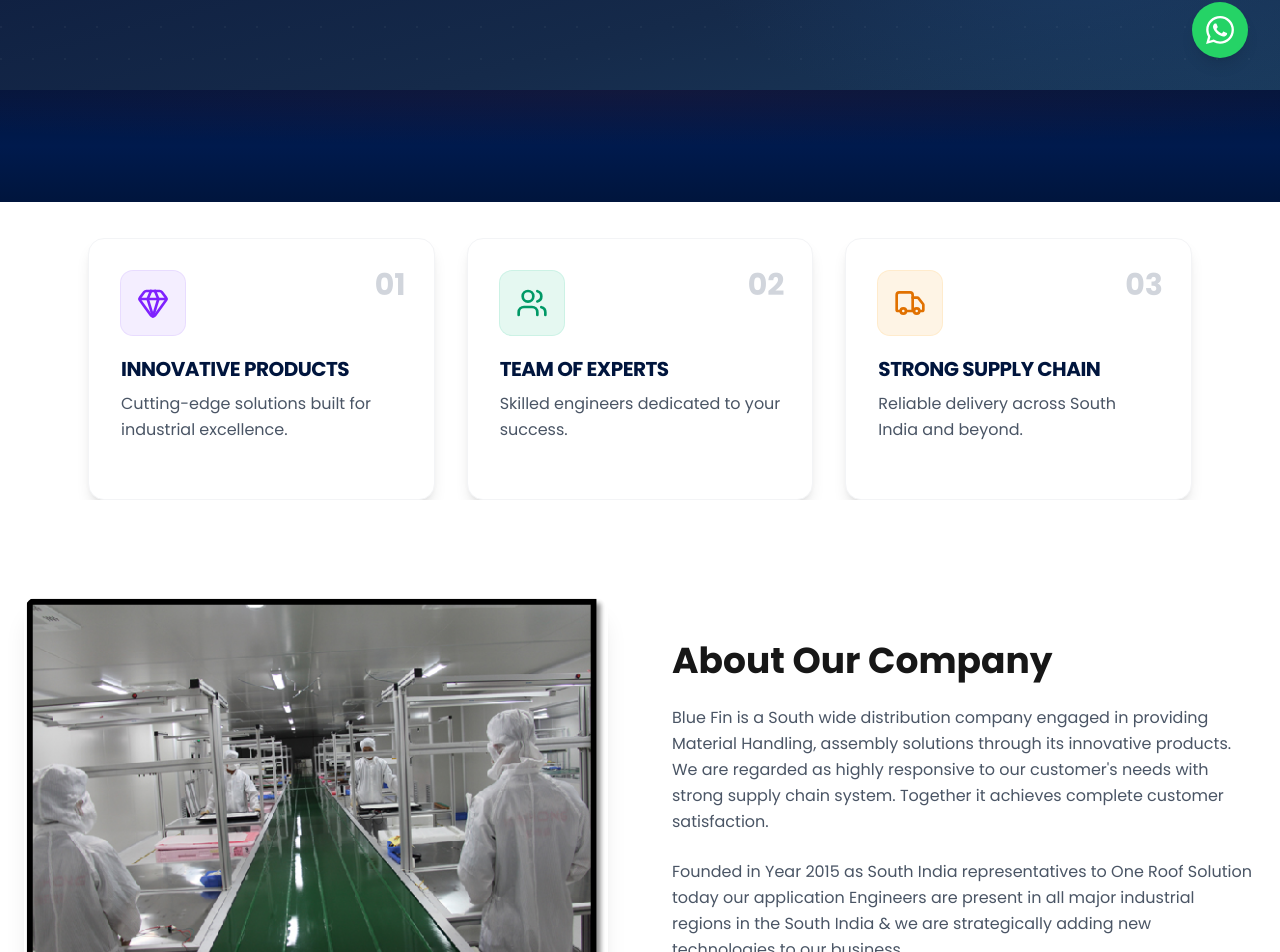
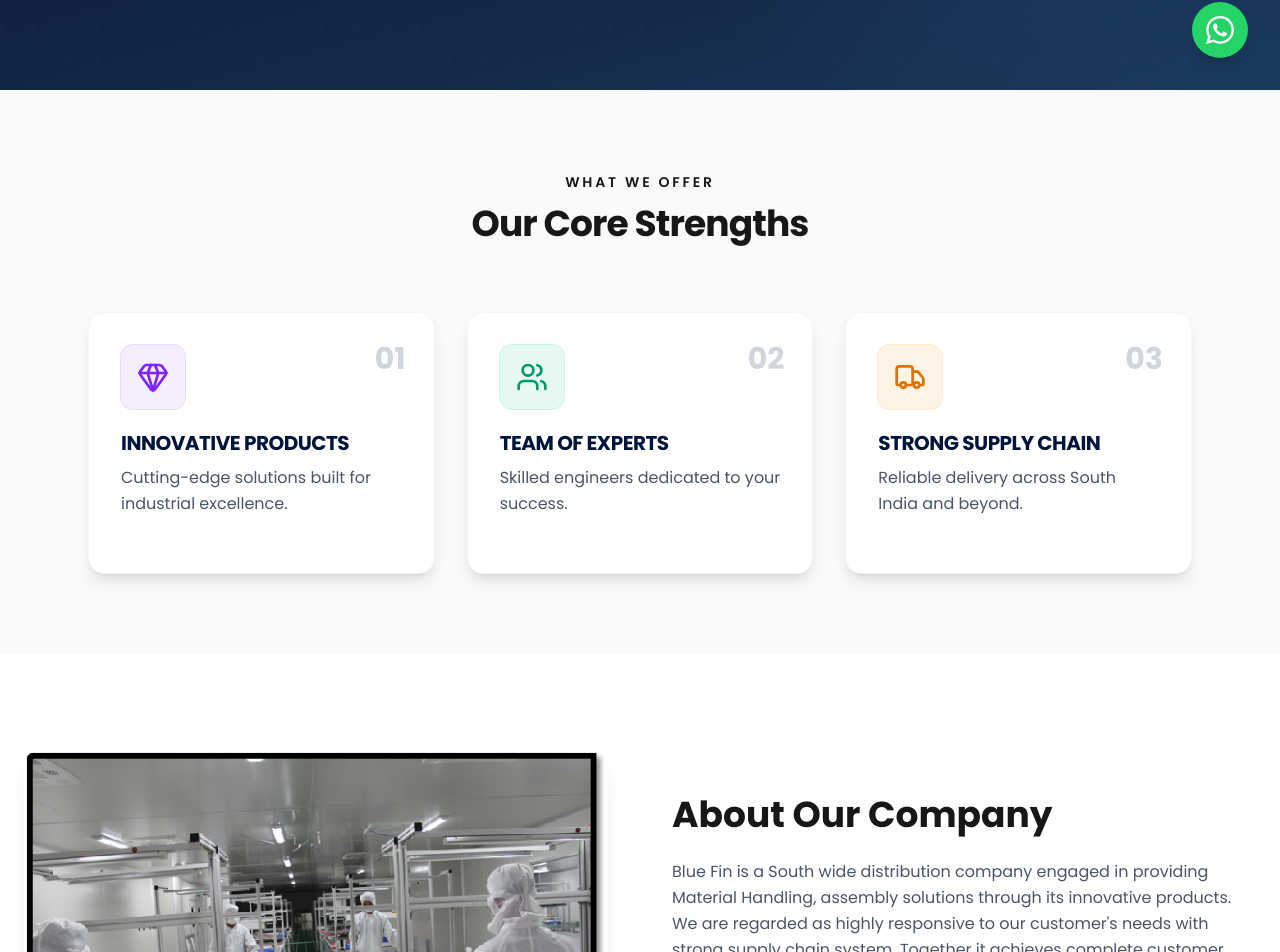
Before and after one commit to rajeshmine/blue-fin-enterprise, a Next.js app: page / in a window 1280 px wide. Shown: the part 710-1662 px from the top of the page. Built offline with nearby package versions, Linux system fonts and the light colour scheme.

Commit message:
design fixes

```diff
--- a/src/app/globals.css
+++ b/src/app/globals.css
@@ -23,6 +23,8 @@
 html {
   -webkit-text-size-adjust: 100%;
   -webkit-tap-highlight-color: transparent;
+  overflow-x: hidden;
+  width: 100%;
 }
 
 body {
@@ -32,4 +34,5 @@ body {
   /* Safe area for notched devices */
   padding-left: env(safe-area-inset-left);
   padding-right: env(safe-area-inset-right);
+  overflow-x: hidden;
 }
--- a/src/app/layout.tsx
+++ b/src/app/layout.tsx
@@ -29,7 +29,7 @@ export default function RootLayout({
 }) {
   return (
     <html lang="en" className={poppins.variable} suppressHydrationWarning>
-      <body className="font-sans bg-gray-50 dark:bg-gray-900 text-gray-900 dark:text-gray-100 transition-colors duration-200 overflow-x-hidden min-h-screen">
+      <body className="font-sans bg-gray-50 dark:bg-gray-900 text-gray-900 dark:text-gray-100 transition-colors duration-200 overflow-x-hidden min-h-screen w-full">
         <ThemeScript />
         <SmoothScroll />
         <Navbar />
--- a/src/app/page.tsx
+++ b/src/app/page.tsx
@@ -9,7 +9,7 @@ import Contact from "@/components/contact";
 
 export default function Home() {
   return (
-    <>
+    <main className="overflow-x-hidden min-w-0">
       <Hero />
       <Features />
       <About />
@@ -18,6 +18,6 @@ export default function Home() {
       <ClientsCarousel />
       <CTA />
       <Contact />
-    </>
+    </main>
   );
 }
--- a/src/components/About.tsx
+++ b/src/components/About.tsx
@@ -5,8 +5,8 @@ import { ABOUT } from "@/lib/content";
 
 export default function About() {
   return (
-    <section id="about" className="py-16 sm:py-20 md:py-24 bg-white dark:bg-gray-900">
-      <div className="max-w-7xl mx-auto grid md:grid-cols-2 gap-8 sm:gap-12 md:gap-16 items-center px-4 sm:px-6">
+    <section id="about" className="py-16 sm:py-20 md:py-24 bg-white dark:bg-gray-900 overflow-x-hidden">
+      <div className="max-w-7xl mx-auto grid md:grid-cols-2 gap-8 sm:gap-12 md:gap-16 items-center px-4 sm:px-6 min-w-0">
 
         <motion.img
           src={ABOUT.image.src}
--- a/src/components/CTA.tsx
+++ b/src/components/CTA.tsx
@@ -11,7 +11,7 @@ export default function CTA() {
   );
 
   return (
-    <section className="py-16 sm:py-20 md:py-24 bg-gray-50 dark:bg-gray-800 text-center px-4 sm:px-6">
+    <section className="py-16 sm:py-20 md:py-24 bg-gray-50 dark:bg-gray-800 text-center px-4 sm:px-6 overflow-x-hidden">
       <h2 className="text-2xl sm:text-3xl md:text-4xl font-bold mb-6 sm:mb-8 text-primary dark:text-gray-100">
         {CTA_CONTENT.title}
       </h2>
--- a/src/components/ClientsCarousel.tsx
+++ b/src/components/ClientsCarousel.tsx
@@ -22,6 +22,7 @@ export default function ClientsCarousel() {
           </div>
         </div>
       </div>
+      <div className="overflow-hidden w-full">
       <Swiper
         modules={[Autoplay, Pagination]}
         slidesPerView={2}
@@ -42,6 +43,7 @@ export default function ClientsCarousel() {
           </SwiperSlide>
         ))}
       </Swiper>
+      </div>
     </section>
   );
 }
--- a/src/components/Features.tsx
+++ b/src/components/Features.tsx
@@ -25,28 +25,24 @@ const item = {
 
 const Features = () => {
   return (
-    <section className="relative overflow-hidden">
-      {/* Dark header band with gradient */}
-      <div className="relative bg-gradient-to-b from-[#00153D] via-[#001a4d] to-[#00153D] dark:from-primary dark:via-primary/95 dark:to-primary h-20 sm:h-24 md:h-28 w-full">
-        <div className="absolute inset-0 bg-[radial-gradient(ellipse_80%_50%_at_50%_0%,rgba(229,57,53,0.08),transparent)]" />
-        <div className="absolute bottom-0 left-0 right-0 h-px bg-gradient-to-r from-transparent via-accent/40 to-transparent" />
-      </div>
-
-      {/* Content */}
-      <div className="max-w-6xl mx-auto px-4 sm:px-6 -mt-10 sm:-mt-12 md:-mt-14">
-        {/* Section label - sits over dark header */}
+    <section className="relative py-14 sm:py-16 md:py-20 bg-gray-50 dark:bg-gray-900/50 overflow-x-hidden">
+      <div className="max-w-6xl mx-auto px-4 sm:px-6 min-w-0">
+        {/* Section header */}
         <motion.div
           initial={{ opacity: 0, y: 10 }}
           whileInView={{ opacity: 1, y: 0 }}
-          viewport={{ once: true }}
-          className="text-center mb-6 sm:mb-8 text-white"
+          viewport={{ once: true, amount: 0.1 }}
+          className="text-center mb-8 sm:mb-10 md:mb-12"
         >
-          <span className="text-xs font-semibold uppercase tracking-[0.2em] text-accent">
+          <span className="inline-block text-xs sm:text-sm font-semibold text-accent uppercase tracking-[0.15em] sm:tracking-[0.2em] mb-2 sm:mb-3">
             {FEATURES.eyebrow}
           </span>
-          <h2 className="text-xl sm:text-2xl font-bold mt-1">
+          <h2 className="text-2xl sm:text-3xl md:text-4xl font-bold text-primary dark:text-gray-100 tracking-tight">
             {FEATURES.title}
           </h2>
+          <div className="flex justify-center mt-4">
+            <div className="h-1 w-16 bg-accent rounded-full" />
+          </div>
         </motion.div>
 
         {/* Cards */}
--- a/src/components/Products.tsx
+++ b/src/components/Products.tsx
@@ -5,8 +5,8 @@ import { PRODUCTS } from "@/lib/content";
 
 export default function Products() {
   return (
-    <section id="products" className="py-14 sm:py-16 md:py-20 bg-white dark:bg-gray-900">
-      <div className="max-w-7xl mx-auto px-4 sm:px-6">
+    <section id="products" className="py-14 sm:py-16 md:py-20 bg-white dark:bg-gray-900 overflow-x-hidden">
+      <div className="max-w-7xl mx-auto px-4 sm:px-6 min-w-0">
         <h2 className="text-2xl sm:text-3xl font-bold text-center mb-8 sm:mb-12 text-primary dark:text-gray-100">
           {PRODUCTS.title}
         </h2>
@@ -18,7 +18,7 @@ export default function Products() {
               whileHover={{ scale: 1.05 }}
               className="shadow-premium dark:shadow-gray-950/50 p-4 sm:p-6 rounded-xl bg-white dark:bg-gray-800 dark:border dark:border-gray-700"
             >
-              <img src={`${PRODUCTS.imagesBasePath}/${img}`} alt="" className="rounded-lg" />
+              <img src={`${PRODUCTS.imagesBasePath}/${img}`} alt="" className="rounded-lg w-full max-w-full h-auto object-contain" />
             </motion.div>
           ))}
         </div>
--- a/src/components/WhyChoose.tsx
+++ b/src/components/WhyChoose.tsx
@@ -13,8 +13,8 @@ const ICON_STYLES = [
 
 export default function WhyChoose() {
   return (
-    <section className="py-16 sm:py-20 md:py-24 bg-[#1e2a5e] dark:bg-primary/90 text-white text-center">
-      <div className="max-w-7xl mx-auto px-4 sm:px-6">
+    <section className="py-16 sm:py-20 md:py-24 bg-[#1e2a5e] dark:bg-primary/90 text-white text-center overflow-x-hidden">
+      <div className="max-w-7xl mx-auto px-4 sm:px-6 min-w-0">
         <h2 className="text-2xl sm:text-3xl md:text-4xl font-bold text-center mb-10 sm:mb-14 md:mb-16">
           {WHY_CHOOSE_US.title}
         </h2>
--- a/src/components/contact.tsx
+++ b/src/components/contact.tsx
@@ -5,8 +5,8 @@ import { CONTACT } from "@/lib/content";
 
 const Contact = () => {
   return (
-    <footer className="bg-white dark:bg-gray-900 pt-12 sm:pt-16 font-sans overflow-hidden">
-      <div className="max-w-7xl mx-auto px-4 sm:px-6 pb-10 sm:pb-12 grid grid-cols-1 md:grid-cols-3 gap-8 sm:gap-10 md:gap-12">
+    <footer className="bg-white dark:bg-gray-900 pt-12 sm:pt-16 font-sans overflow-x-hidden">
+      <div className="max-w-7xl mx-auto px-4 sm:px-6 pb-10 sm:pb-12 grid grid-cols-1 md:grid-cols-3 gap-8 sm:gap-10 md:gap-12 min-w-0">
 
         {/* Column 1: Brand & Socials */}
         <div className="flex flex-col items-center text-center">
@@ -73,8 +73,8 @@ const Contact = () => {
         <div className="text-[#2D3675] dark:text-gray-300">
           <h3 className="font-bold text-lg sm:text-xl mb-4 sm:mb-6">{CONTACT.getDirections}</h3>
 
-          <div className="w-full min-h-[200px] sm:min-h-[250px] bg-gray-50 dark:bg-gray-800 border border-gray-300 dark:border-gray-600 rounded overflow-hidden">
-            <iframe src={CONTACT.mapEmbedUrl} width="100%" height="250" style={{ border: 0, minHeight: "200px" }} allowFullScreen loading="lazy" referrerPolicy="no-referrer-when-downgrade" title={`${CONTACT.companyName} Location Map`}></iframe>
+          <div className="w-full min-w-0 min-h-[200px] sm:min-h-[250px] bg-gray-50 dark:bg-gray-800 border border-gray-300 dark:border-gray-600 rounded overflow-hidden">
+            <iframe src={CONTACT.mapEmbedUrl} width="100%" height="250" style={{ border: 0, minHeight: "200px", maxWidth: "100%" }} allowFullScreen loading="lazy" referrerPolicy="no-referrer-when-downgrade" title={`${CONTACT.companyName} Location Map`}></iframe>
           </div>
         </div>
       </div>
```
